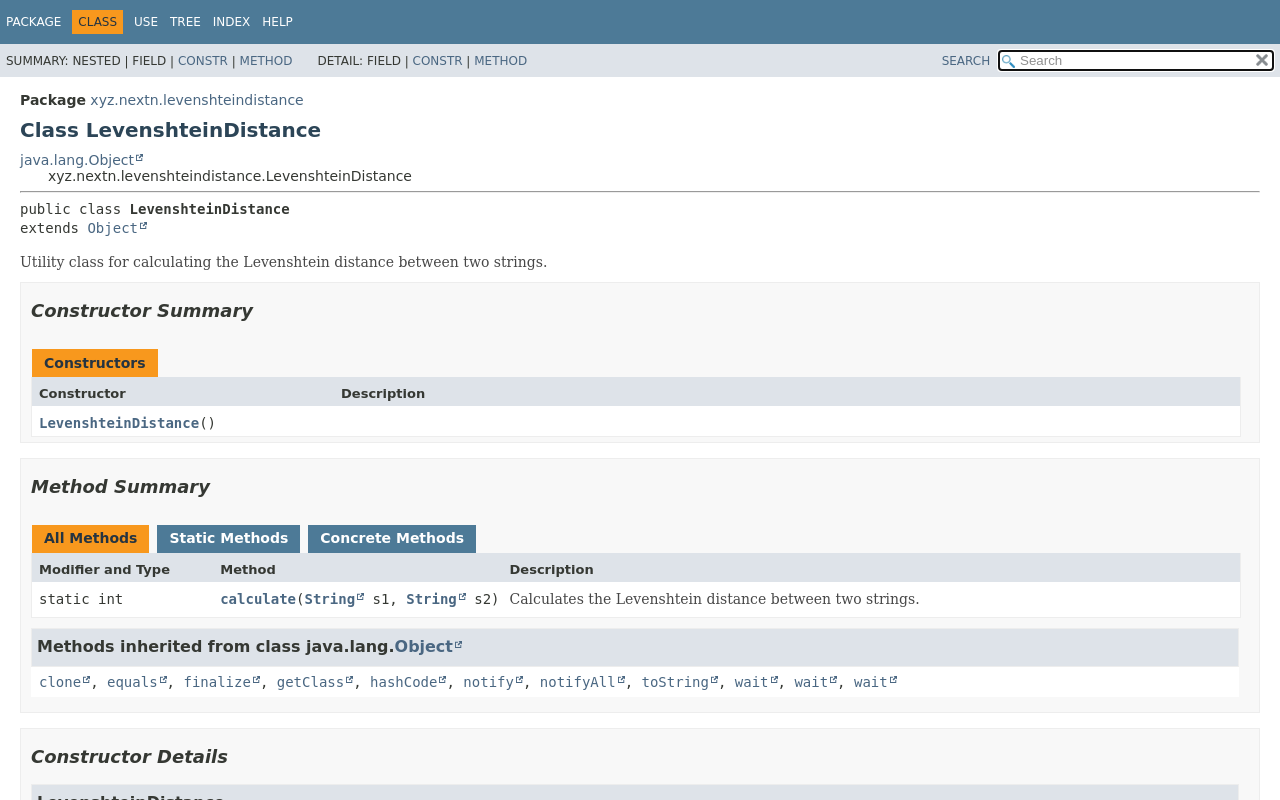
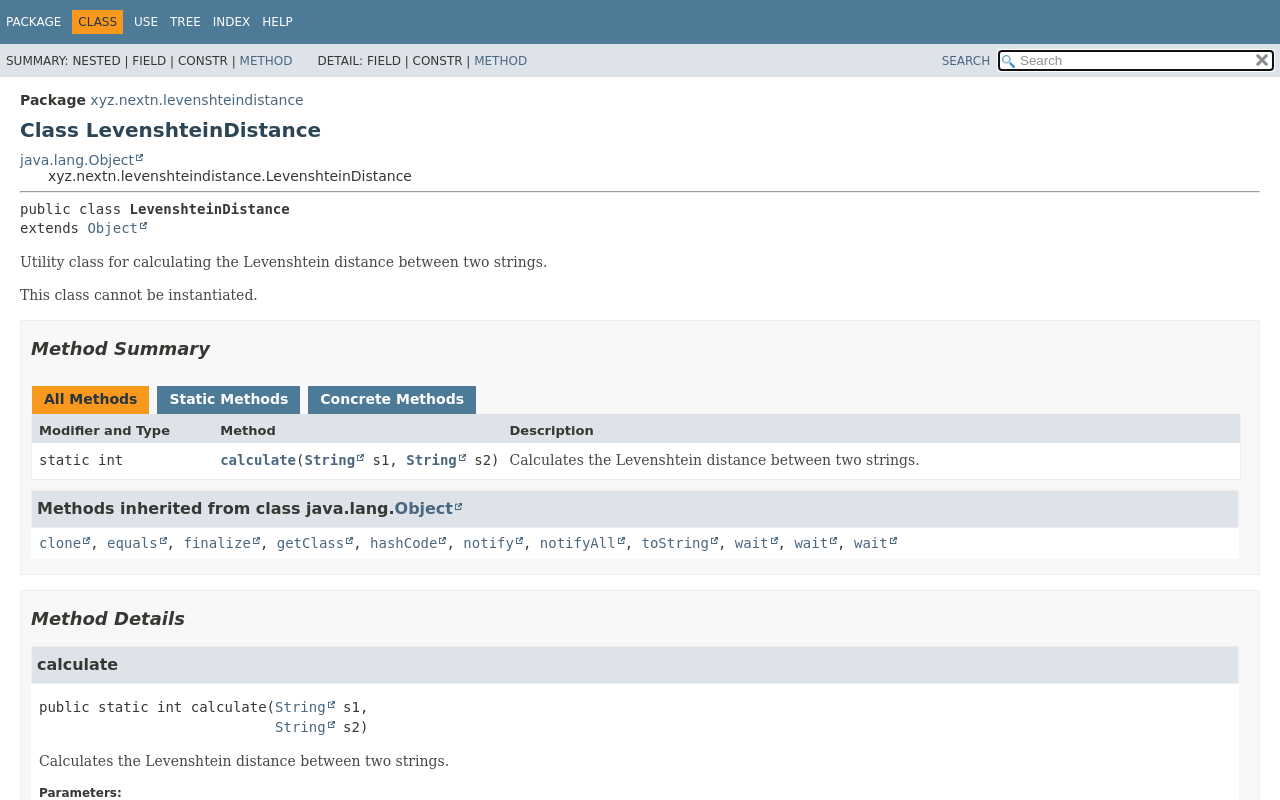
Before and after one commit to nextn-xyz/simple-levenshtein-distance, a plain HTML site: page xyz/nextn/levenshteindistance/LevenshteinDistance.html in a window 1280 px wide. Drawn offline with Linux system fonts and the light colour scheme; a web font is replaced by a local one.

Commit message:
deploy: 9d41b2871512f54f917f45384f0f44de33d570a1

```diff
--- a/member-search-index.js
+++ b/member-search-index.js
@@ -1 +1 @@
-memberSearchIndex = [{"p":"xyz.nextn.levenshteindistance","c":"LevenshteinDistance","l":"calculate(String, String)","u":"calculate(java.lang.String,java.lang.String)"},{"p":"xyz.nextn.levenshteindistance","c":"LevenshteinDistance","l":"LevenshteinDistance()","u":"%3Cinit%3E()"}];updateSearchResults();
+memberSearchIndex = [{"p":"xyz.nextn.levenshteindistance","c":"LevenshteinDistance","l":"calculate(String, String)","u":"calculate(java.lang.String,java.lang.String)"}];updateSearchResults();
--- a/xyz/nextn/levenshteindistance/LevenshteinDistance.html
+++ b/xyz/nextn/levenshteindistance/LevenshteinDistance.html
@@ -1,7 +1,7 @@
 <!DOCTYPE HTML>
 <html lang>
 <head>
-<!-- Generated by javadoc (21) on Wed Aug 28 09:03:21 UTC 2024 -->
+<!-- Generated by javadoc (21) on Wed Aug 28 20:48:59 UTC 2024 -->
 <title>LevenshteinDistance (Simple Levenshtein Distance 0.0.1 API)</title>
 <meta name="viewport" content="width=device-width, initial-scale=1">
 <meta http-equiv="Content-Type" content="text/html; charset=UTF-8">
@@ -40,7 +40,7 @@ loadScripts(document, 'script');</script>
 <ul>
 <li>Nested</li>
 <li>Field</li>
-<li><a href="#constructor-summary">Constr</a></li>
+<li>Constr</li>
 <li><a href="#method-summary">Method</a></li>
 </ul>
 </li>
@@ -48,7 +48,7 @@ loadScripts(document, 'script');</script>
 <p>Detail:</p>
 <ul>
 <li>Field</li>
-<li><a href="#constructor-detail">Constr</a></li>
+<li>Constr</li>
 <li><a href="#method-detail">Method</a></li>
 </ul>
 </li>
@@ -60,13 +60,13 @@ loadScripts(document, 'script');</script>
 <li>Summary:&nbsp;</li>
 <li>Nested&nbsp;|&nbsp;</li>
 <li>Field&nbsp;|&nbsp;</li>
-<li><a href="#constructor-summary">Constr</a>&nbsp;|&nbsp;</li>
+<li>Constr&nbsp;|&nbsp;</li>
 <li><a href="#method-summary">Method</a></li>
 </ul>
 <ul class="sub-nav-list">
 <li>Detail:&nbsp;</li>
 <li>Field&nbsp;|&nbsp;</li>
-<li><a href="#constructor-detail">Constr</a>&nbsp;|&nbsp;</li>
+<li>Constr&nbsp;|&nbsp;</li>
 <li><a href="#method-detail">Method</a></li>
 </ul>
 </div>
@@ -92,23 +92,12 @@ loadScripts(document, 'script');</script>
 <hr>
 <div class="type-signature"><span class="modifiers">public class </span><span class="element-name type-name-label">LevenshteinDistance</span>
 <span class="extends-implements">extends <a href="https://docs.oracle.com/en/java/javase/21/docs/api/java.base/java/lang/Object.html" title="class or interface in java.lang" class="external-link">Object</a></span></div>
-<div class="block">Utility class for calculating the Levenshtein distance between two strings.</div>
+<div class="block">Utility class for calculating the Levenshtein distance between two strings.
+ <p>
+ This class cannot be instantiated.</div>
 </section>
 <section class="summary">
 <ul class="summary-list">
-<!-- ======== CONSTRUCTOR SUMMARY ======== -->
-<li>
-<section class="constructor-summary" id="constructor-summary">
-<h2>Constructor Summary</h2>
-<div class="caption"><span>Constructors</span></div>
-<div class="summary-table two-column-summary">
-<div class="table-header col-first">Constructor</div>
-<div class="table-header col-last">Description</div>
-<div class="col-constructor-name even-row-color"><code><a href="#%3Cinit%3E()" class="member-name-link">LevenshteinDistance</a>()</code></div>
-<div class="col-last even-row-color">&nbsp;</div>
-</div>
-</section>
-</li>
 <!-- ========== METHOD SUMMARY =========== -->
 <li>
 <section class="method-summary" id="method-summary">
@@ -138,20 +127,6 @@ loadScripts(document, 'script');</script>
 </section>
 <section class="details">
 <ul class="details-list">
-<!-- ========= CONSTRUCTOR DETAIL ======== -->
-<li>
-<section class="constructor-details" id="constructor-detail">
-<h2>Constructor Details</h2>
-<ul class="member-list">
-<li>
-<section class="detail" id="&lt;init&gt;()">
-<h3>LevenshteinDistance</h3>
-<div class="member-signature"><span class="modifiers">public</span>&nbsp;<span class="element-name">LevenshteinDistance</span>()</div>
-</section>
-</li>
-</ul>
-</section>
-</li>
 <!-- ============ METHOD DETAIL ========== -->
 <li>
 <section class="method-details" id="method-detail">
```
Also changed, not shown: allclasses-index.html (+1 -1 lines), allpackages-index.html (+1 -1 lines), help-doc.html (+1 -1 lines), index-all.html (+1 -3 lines), index.html (+1 -1 lines), overview-tree.html (+1 -1 lines), search.html (+1 -1 lines), xyz/nextn/levenshteindistance/class-use/LevenshteinDistance.html (+1 -1 lines), xyz/nextn/levenshteindistance/package-summary.html (+1 -1 lines), xyz/nextn/levenshteindistance/package-tree.html (+1 -1 lines), xyz/nextn/levenshteindistance/package-use.html (+1 -1 lines).
